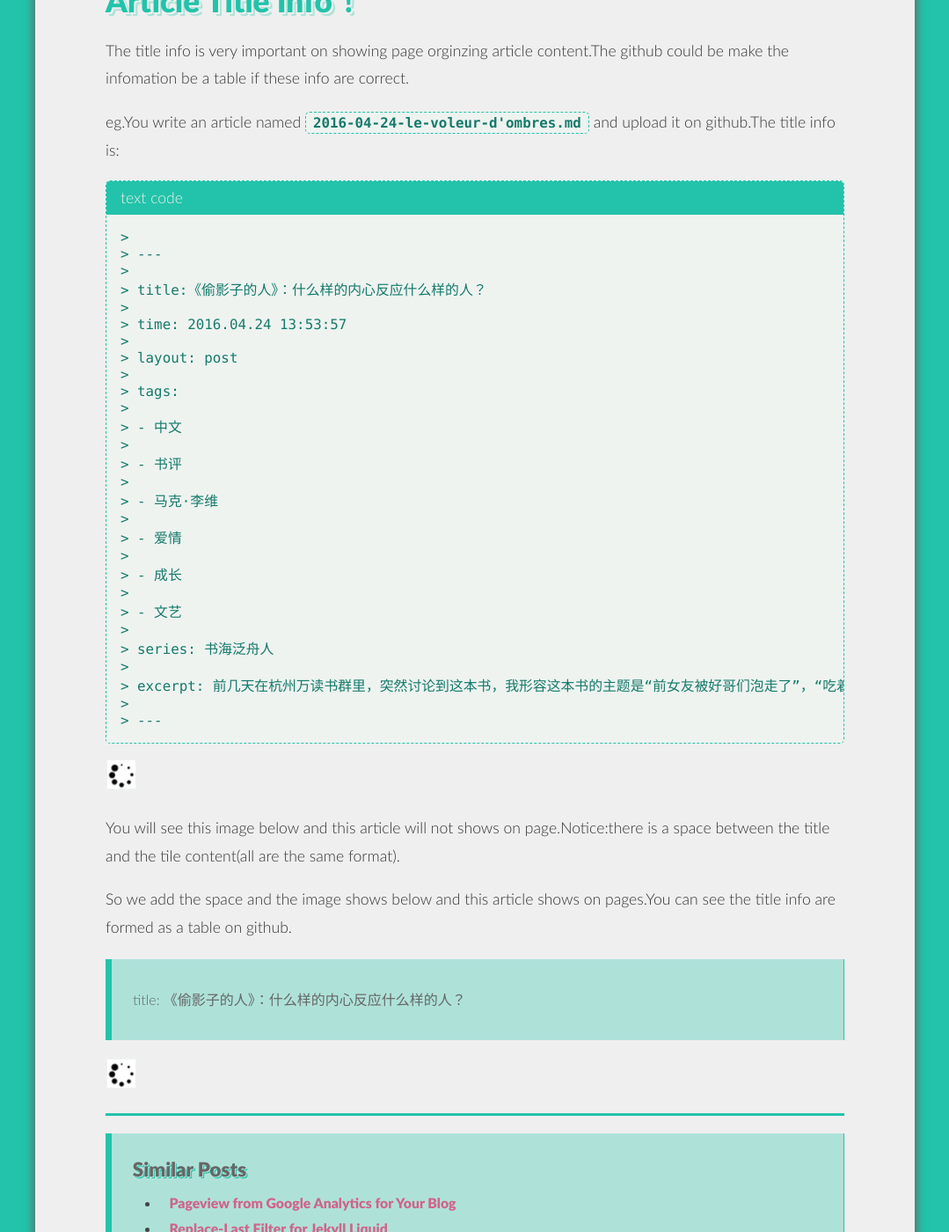
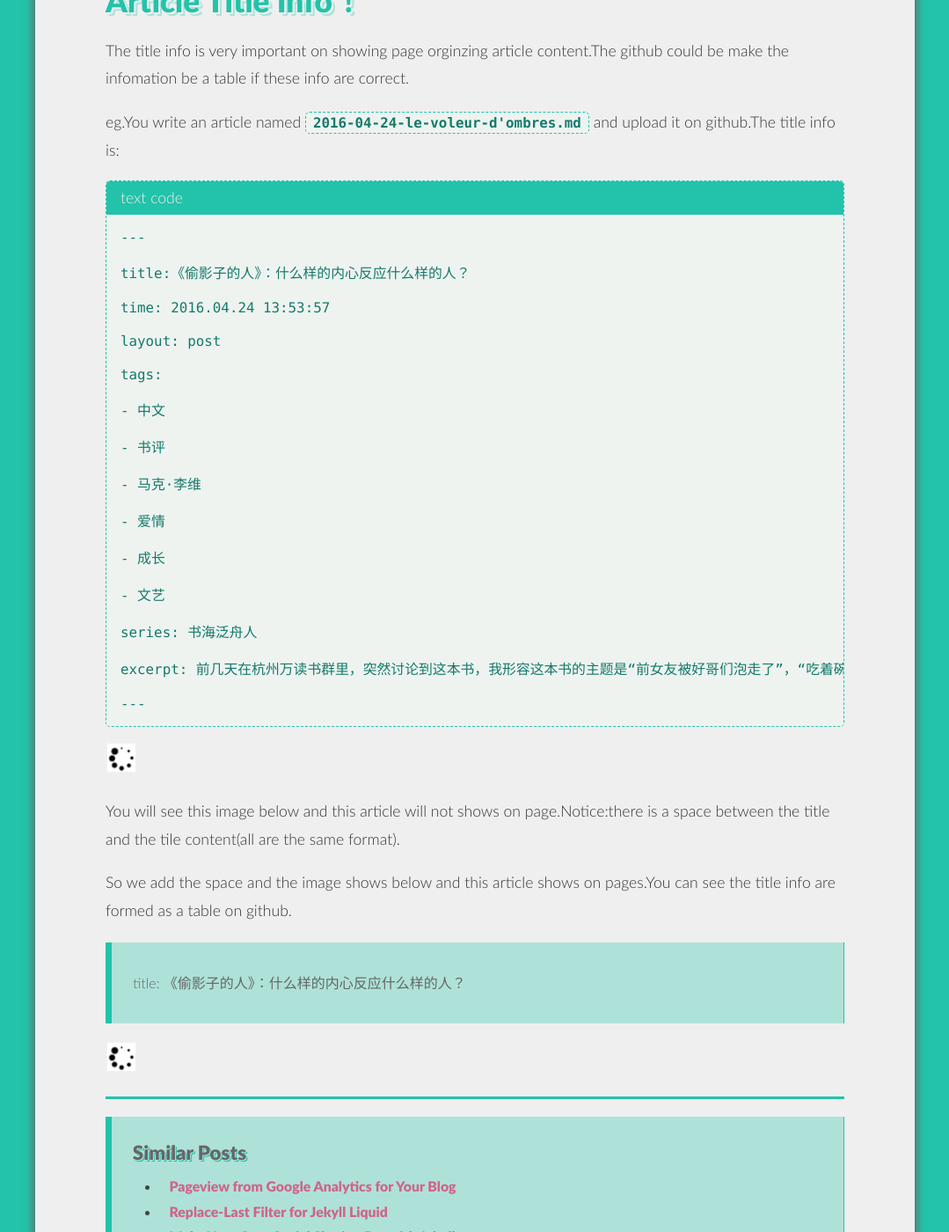
Before and after one commit to zwxscience/MyBlog, a Jekyll site: the page built from _posts/2016-03-31-some-issue-about-showing-correct-article.md, in a window 1280 px wide and 1400 px high, scrolled down 1304 px. Shown: the whole window at 88% size, without its empty margins (100-1179 px from the left). Built offline with Jekyll 4.4.1, drawn with Linux system fonts in a browser that asks for light colours; Markdown is read by kramdown in place of the engine named in the settings; comment, search, counter and statistics services are not loaded; some of the changed lines change nothing that is shown.

Commit message:
Signed-off-by: zwxscience <zwxscience@gmail.com>

```diff
--- a/_posts/2016-03-31-some-issue-about-showing-correct-article.md
+++ b/_posts/2016-03-31-some-issue-about-showing-correct-article.md
@@ -30,34 +30,34 @@
 eg.You write an article named [`2016-04-24-le-voleur-d'ombres.md`](https://github.com/zwxscience/myblog/edit/gh-pages/_posts/2016-04-24-le-voleur-d'ombres.md) and upload it on github.The title info is:
 
 {% highlight text %}
->
-> ---
->
-> title:《偷影子的人》：什么样的内心反应什么样的人？
->
-> time: 2016.04.24 13:53:57
->
-> layout: post
->
-> tags:
->
-> - 中文
->
-> - 书评
->
-> - 马克·李维
->
-> - 爱情
->
-> - 成长
->
-> - 文艺
->
-> series: 书海泛舟人
->
-> excerpt: 前几天在杭州万读书群里，突然讨论到这本书，我形容这本书的主题是“前女友被好哥们泡走了”，“吃着碗里的看着锅里的”。顿时引起一位小朋友的愤怒，直斥我“内心看到什么就是什么”，想起来感觉比较有趣，所以发了这篇。
->
-> ---
+
+---
+
+title:《偷影子的人》：什么样的内心反应什么样的人？
+
+time: 2016.04.24 13:53:57
+
+layout: post
+
+tags:
+
+- 中文
+
+- 书评
+
+- 马克·李维
+
+- 爱情
+
+- 成长
+
+- 文艺
+
+series: 书海泛舟人
+
+excerpt: 前几天在杭州万读书群里，突然讨论到这本书，我形容这本书的主题是“前女友被好哥们泡走了”，“吃着碗里的看着锅里的”。顿时引起一位小朋友的愤怒，直斥我“内心看到什么就是什么”，想起来感觉比较有趣，所以发了这篇。
+
+---
 {% endhighlight %}
 
 <img src="{{ site.loadingImg }}" style="max-width: 400px; max-height: 400px;" data-src="http://blog.zhangweixiang.com/img/post/2016-03-31-some-issue-about-showing-correct-article/incorrect.jpg" />
```
